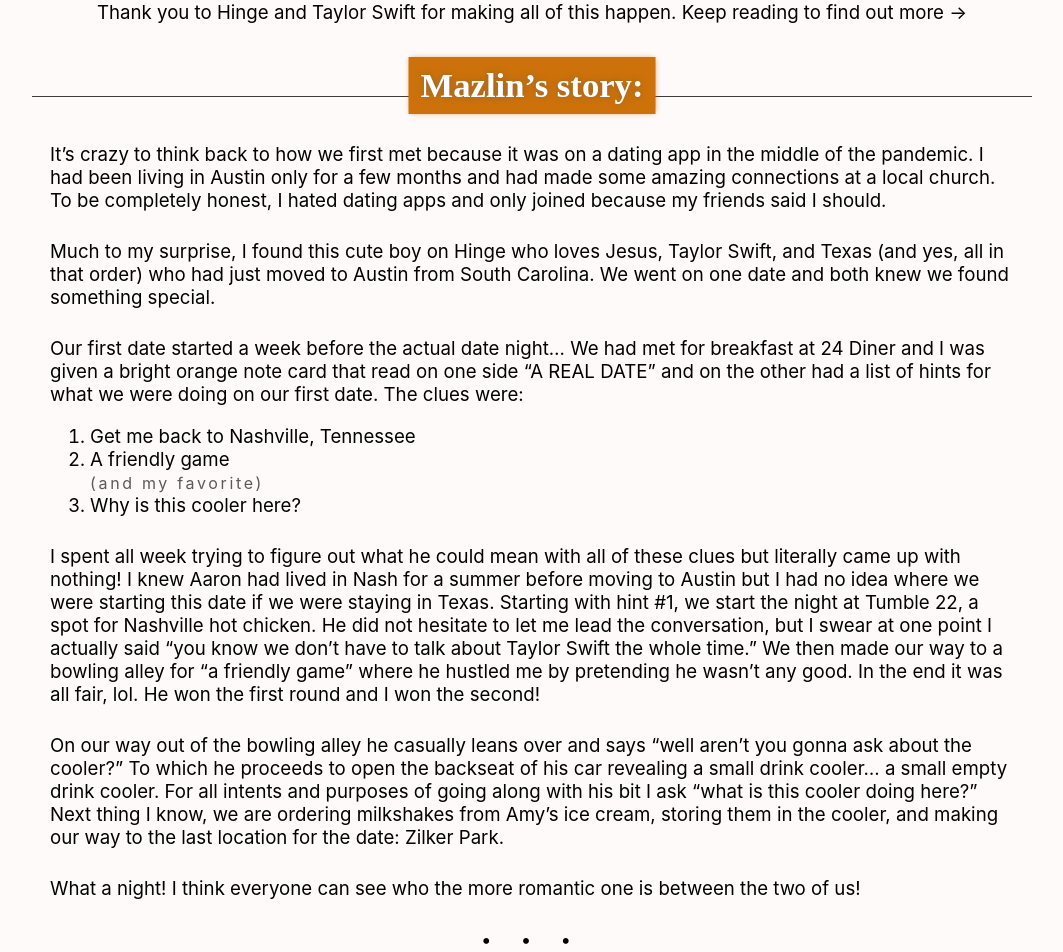
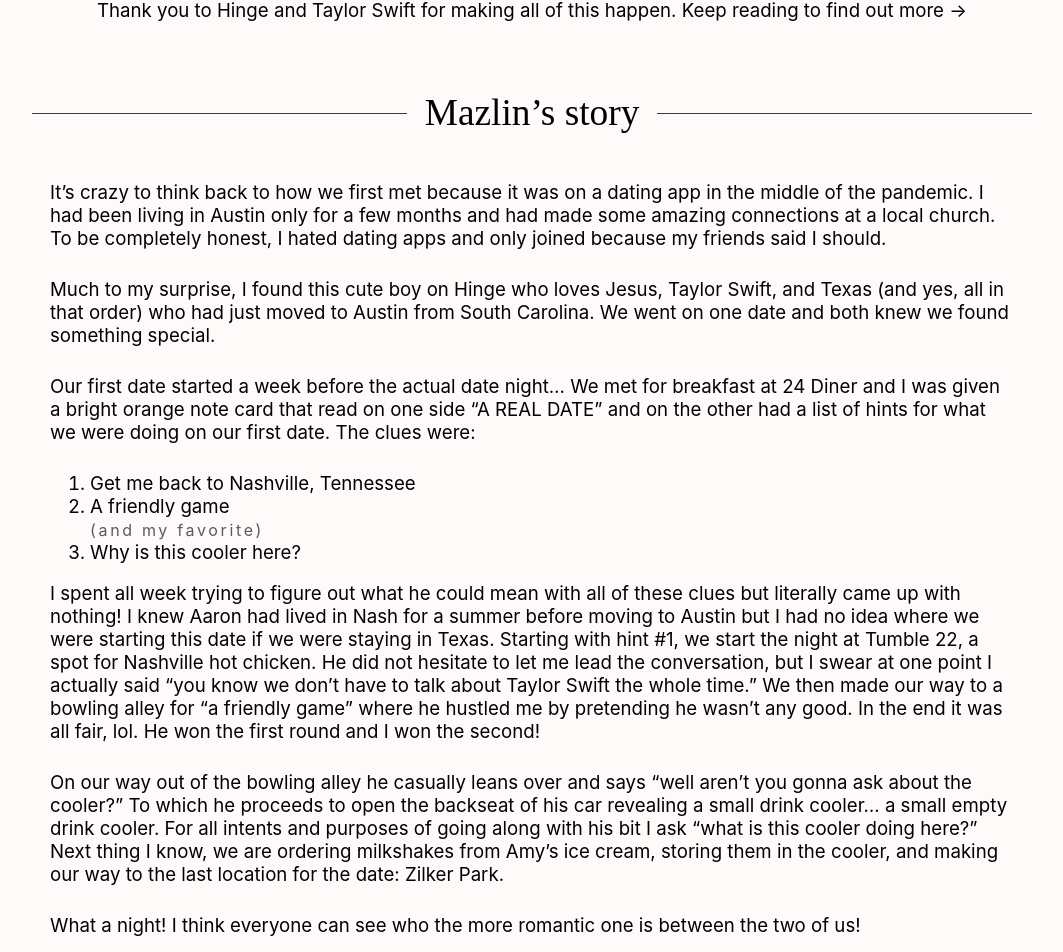
Before and after one commit to aaronjordan/mazlinandaaron.com, a React (Create React App) app: page / in a window 1280 px wide. Shown: the part 1570-2522 px from the top of the page, without its empty margins (108-1171 px from the left). Built offline with nearby package versions, Linux system fonts and the light colour scheme; a web font is replaced by a local one.

Commit message:
revised subheadings to be similar to nav style

```diff
--- a/src/App.scss
+++ b/src/App.scss
@@ -85,29 +85,17 @@
 }
 
 .text-content {
-  // box-shadow: rgba(0,0,0,0.2) 0 3px 9px -3px;
-  border-top: 1px solid var(--main-black);
   box-sizing: border-box;
-  margin: 72px 0px 48px;
+  margin: 12px 0px 48px;
   padding: 18px 18px;
   position: relative;
 
-  h4.label {
-    font-family: 'kepler-std-display';
-    font-size: 26pt;
-    text-shadow: 0 0 6px var(--main-grey-trans);
-    display: inline-block;
-    white-space: nowrap;
-    padding: 9px 12px 9px;
-    color: white;
-    position: absolute;
-    top: -86px;
-    left: 50%;
-    transform: translateX(-50%);
+  p {
+    margin: 0 0 28px;
   }
 
-  p {
-    margin: 28px 0 12px;
+  .ellipsis {
+    margin-bottom: 0;
   }
 }
 
@@ -130,12 +118,8 @@
   padding: 48px 0 96px;
   font-size: 32pt;
   font-family: 'timberline';
-  background-color: white;
-  box-shadow: var(--window-orange-opaque) 0 5px 18px -14px,
-              var(--main-grey) 0px -3px 18px -16px inset;
   border-radius: 50%;
   margin: 84px 0;
-  border: 1px solid var(--main-black);
 
   :first-child {
     font-family: 'kepler-std-display';
--- /dev/null
+++ b/src/FlexBorderContainer.js
@@ -0,0 +1,19 @@
+import React from 'react';
+
+import './FlexBorderContainer.scss';
+
+export default function FlexBorderContainer(props) {
+  const rootClass = 'flex-border-container' + ' ' + (props.customClassName || '');
+  return React.createElement(
+    props.as || 'div',
+    {
+      className: rootClass,
+      id: props.id || undefined,
+    },
+    <>
+      <div className="flex-border fb-left" />
+      <span>{props.children}</span>
+      <div className="flex-border fb-right" />
+    </>
+  );
+}
--- /dev/null
+++ b/src/FlexBorderContainer.scss
@@ -0,0 +1,23 @@
+.flex-border-container {
+  display: flex;
+  align-items: center;
+  justify-content: space-between;
+  text-align: center;
+  margin: 54px 0 0;
+  width: 100%;
+  line-height: 2;
+
+  .flex-border {
+    flex-grow: 1;
+    height: 1px;
+    background-color: var(--main-black);
+
+    &.fb-left {margin-right: 18px;}
+    &.fb-right {margin-left: 18px;}
+  }
+
+  span {
+    font-family: 'kepler-std-display';
+    font-size: 28pt;
+  }
+}
--- a/src/Home.js
+++ b/src/Home.js
@@ -1,6 +1,7 @@
 import React from 'react';
 import {Link} from 'react-router-dom';
 import Countdown from './Countdown';
+import FlexBorderContainer from './FlexBorderContainer';
 
 import './Home.scss';
 
@@ -12,11 +13,11 @@
       <img src={`${BASE}/media/image/butler1?q=mq`} alt="Mazlin and Aaron" className="hero"/>
       <Countdown type="fancy"/>
       <p className="center">Thank you to Hinge and Taylor Swift for making all of this happen. Keep reading to find out more →</p>
+      <FlexBorderContainer>Mazlin’s story</FlexBorderContainer>
       <div className="text-content maz">
-        <h4 className="label">Mazlin’s story:</h4>
         <p>It’s crazy to think back to how we first met because it was on a dating app in the middle of the pandemic. I had been living in Austin only for a few months and had made some amazing connections at a local church. To be completely honest, I hated dating apps and only joined because my friends said I should.</p>
         <p>Much to my surprise, I found this cute boy on Hinge who loves Jesus, Taylor Swift, and Texas (and yes, all in that order) who had just moved to Austin from South Carolina. We went on one date and both knew we found something special.</p>
-        <p>Our first date started a week before the actual date night… We had met for breakfast at 24 Diner and I was given a bright orange note card that read on one side “A REAL DATE” and on the other had a list of hints for what we were doing on our first date. The clues were:
+        <p>Our first date started a week before the actual date night… We met for breakfast at 24 Diner and I was given a bright orange note card that read on one side “A REAL DATE” and on the other had a list of hints for what we were doing on our first date. The clues were:
         </p>
           <ol>
             <li>Get me back to Nashville, Tennessee</li>
@@ -29,8 +30,8 @@
         <p>What a night! I think everyone can see who the more romantic one is between the two of us!</p>
         <p className="ellipsis">• • •</p>
       </div>
+      <FlexBorderContainer>Aaron's story</FlexBorderContainer>
       <div className="text-content aaron">
-        <h4 className="label">Aaron's story:</h4>
         <p>On that night — our first date, I was certain I was getting to know someone extraordinary. I had never been so comfortable on a date. A couple days afterward, just days into our relationship, I went to Barnes and Noble and picked up a new journal. At that moment, I definitively knew that if the real Mazlin was remotely close in character to the person I believed she was based on our limited interactions, I would want to keep this relationship, maintaining and building upon it for a long time. I began writing in the journal that night, giving a rundown of what my first impressions were when we met at Mozart’s Coffee. Over the course of about 50 letters written over five months, each one giving some new perspective of my world as it changed, I fell deeply and passionately in love with Mazlin Massey. </p>
         <p>As I look at it, those letters were really where the proposal story began. I knew after just a couple weeks of writing that I wanted to give that journal to Mazlin before we were engaged. Within its pages and frozen in time are so many moments, ranging from our first “I love you” to stories from my past to a lengthy and heartwarming conclusion that I was barely able to write without crying. When I gave her the journal, she removed it from its box and said something to the effect of, “Oh wow, it’s just like your journal!”, which I found quite funny at the time. Upon opening it, noticing I had written on one of the first pages, then flipping quickly through and seeing I had written on very many of the pages, she realized what was actually happening. Mazlin was a delighted mess for some time afterward.  While I adore her engagement ring, the handoff of the journal about a month before was (for me at least) the most meaningful gift.</p>
         <p>The next <i>phase</i> of the proposal involved a ring. I was delighted that Mazlin was not the type to want to choose or give strong hints about her ring. I had a fun time shopping around with minimal parameters (”gold ring, clear center stone”) and ended up finding an engagement ring that I think is an incredible and well balanced piece.</p>
```
